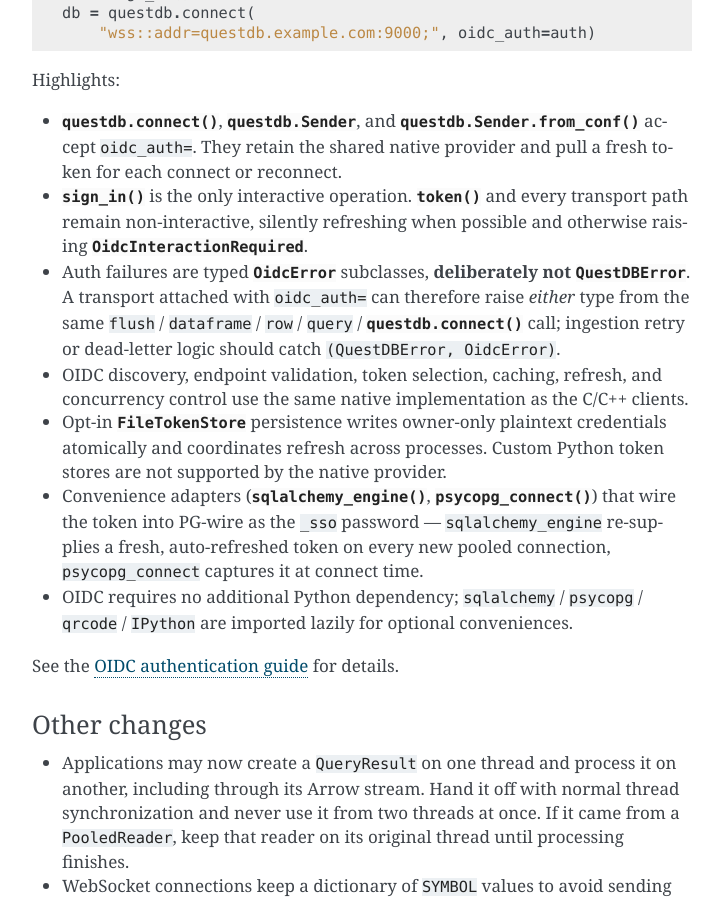
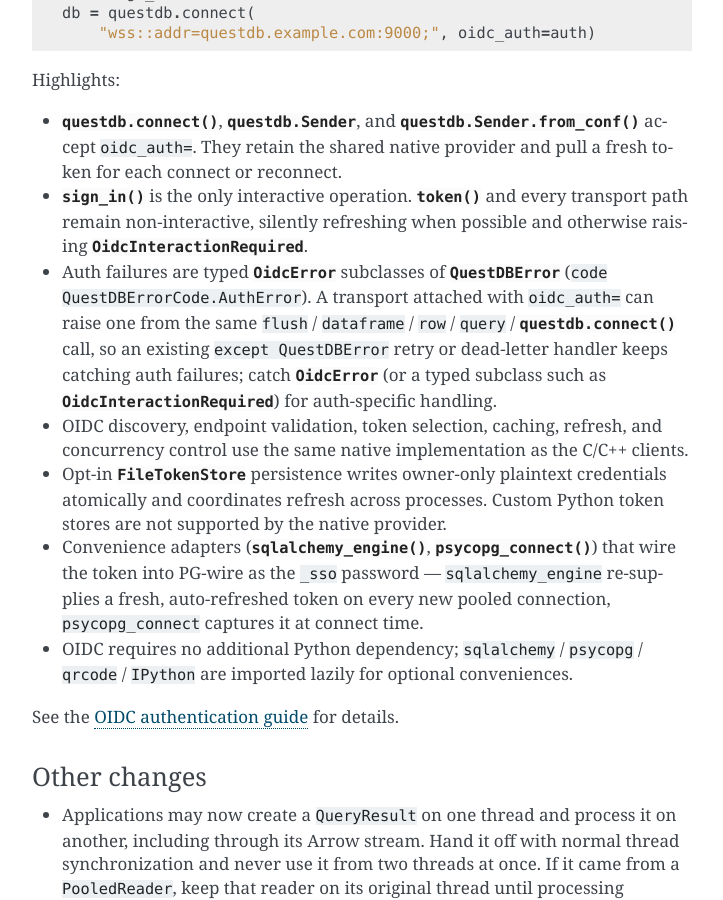
Before and after one commit to questdb/py-questdb-client, a Sphinx documentation site: the page built from docs/changelog.rst, in a window 1280 px wide and 900 px high, scrolled down 956 px. Shown: the whole window, without its empty margins (388-1111 px from the left). Built offline with Sphinx 7.4.7, drawn with Linux system fonts in a browser that asks for light colours.

Commit message:
fix(auth): make OidcError a QuestDBError subclass
OidcError deliberately did not subclass QuestDBError, so attaching oidc_auth= silently changed which errors an existing 'except QuestDBError' ingestion/retry handler caught: a token failure during a transparent silent refresh (OidcNetworkError / OidcTimeoutError / OidcInteractionRequired) escaped it, while the same transient failure on a non-OIDC transport did not.

Make OidcError subclass QuestDBError (code QuestDBErrorCode.AuthError) so those handlers keep working; catch OidcError, or a typed subclass before QuestDBError, for auth-specific handling. Retry/failover loops are unaffected -- AuthError never matches the FailoverRetry/SocketError codes they check. Also drop the now-dead OidcError special-case in the dataframe path, refresh the c_err_to_py docstrings, and update the CHANGELOG and guide.

Co-Authored-By: Claude Opus 4.8 <noreply@anthropic.com>

```diff
--- a/CHANGELOG.rst
+++ b/CHANGELOG.rst
@@ -36,12 +36,14 @@ Highlights:
   operation. :meth:`~questdb.auth.OidcDeviceAuth.token` and every transport
   path remain non-interactive, silently refreshing when possible and otherwise
   raising :class:`~questdb.auth.OidcInteractionRequired`.
-* Auth failures are typed :class:`~questdb.auth.OidcError` subclasses,
-  **deliberately not** :class:`~questdb.QuestDBError`. A transport attached
-  with ``oidc_auth=`` can therefore raise *either* type from the same
+* Auth failures are typed :class:`~questdb.auth.OidcError` subclasses of
+  :class:`~questdb.QuestDBError` (``code`` ``QuestDBErrorCode.AuthError``). A
+  transport attached with ``oidc_auth=`` can raise one from the same
   ``flush`` / ``dataframe`` / ``row`` / ``query`` / :func:`questdb.connect`
-  call; ingestion retry or dead-letter logic should catch
-  ``(QuestDBError, OidcError)``.
+  call, so an existing ``except QuestDBError`` retry or dead-letter handler
+  keeps catching auth failures; catch :class:`~questdb.auth.OidcError` (or a
+  typed subclass such as :class:`~questdb.auth.OidcInteractionRequired`) for
+  auth-specific handling.
 * OIDC discovery, endpoint validation, token selection, caching, refresh, and
   concurrency control use the same native implementation as the C/C++ clients.
 * Opt-in :class:`~questdb.auth.FileTokenStore` persistence writes owner-only
--- a/docs/auth.rst
+++ b/docs/auth.rst
@@ -72,17 +72,19 @@ subclasses — :class:`~questdb.auth.OidcConfigError`,
 :class:`~questdb.auth.OidcNetworkError`,
 :class:`~questdb.auth.OidcInteractionRequired`,
 :class:`~questdb.auth.OidcDeviceFlowError`, and
-:class:`~questdb.auth.OidcTimeoutError`. ``OidcError`` is **deliberately
-not** a :class:`QuestDBError <questdb.QuestDBError>`.
+:class:`~questdb.auth.OidcTimeoutError`. ``OidcError`` is a
+:class:`QuestDBError <questdb.QuestDBError>` subclass (``code``
+``QuestDBErrorCode.AuthError``).
 
 Because a token is fetched on every connect, reconnect, and flush, a
-transport attached with ``oidc_auth=`` can raise *either* a ``QuestDBError``
-(a data, server, or transport failure) *or* an ``OidcError`` (a token
-failure, e.g. :class:`~questdb.auth.OidcInteractionRequired` when sign-in
-has lapsed) from the same ``flush()``, ``dataframe()``, ``row()``,
-``query()``, or :func:`questdb.connect` call. Ingestion retry or
-dead-letter logic that only catches ``QuestDBError`` will silently miss auth
-failures — catch both:
+transport attached with ``oidc_auth=`` can raise a token failure (an
+``OidcError``, e.g. :class:`~questdb.auth.OidcInteractionRequired` when
+sign-in has lapsed) as well as an ordinary data / server / transport
+``QuestDBError`` from the same ``flush()``, ``dataframe()``, ``row()``,
+``query()``, or :func:`questdb.connect` call. Because ``OidcError`` is a
+``QuestDBError``, an existing ``except QuestDBError`` retry or dead-letter
+handler keeps catching auth failures; to react to them specifically, catch
+``OidcError`` (or a typed subclass) *before* ``QuestDBError``:
 
 .. code-block:: python
 
```
Also changed, not shown: 4 other files.
